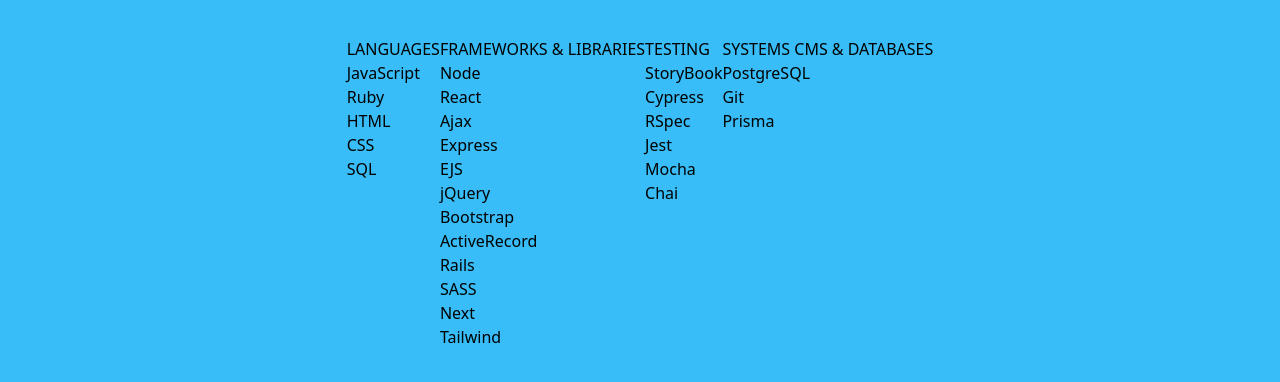
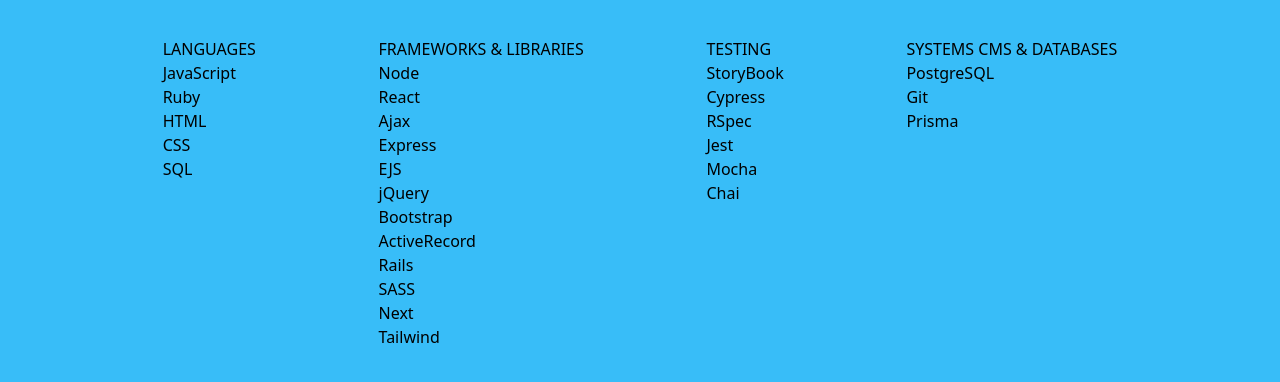
Before and after one commit to alricf/alricf.github.io, a website: page index.html in a window 1280 px wide. Shown: the part 808-1190 px from the top of the page. Drawn offline with Linux system fonts and the light colour scheme.

Commit message:
Formatting skills section

```diff
--- a/index.html
+++ b/index.html
@@ -61,7 +61,7 @@
     </p>
   </section>
 
-  <section id="skills" class="flex justify-center mt-10">
+  <section id="skills" class="flex justify-evenly my-10">
     <div>
       <h2>LANGUAGES</h2>
       <ul>
```
Also changed, not shown: dist/output.css.
